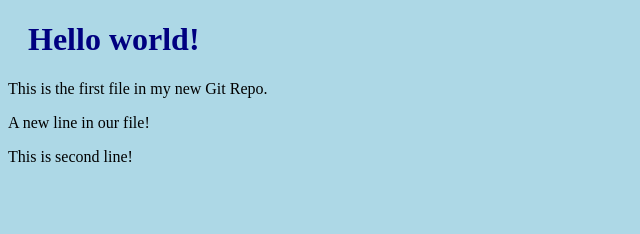
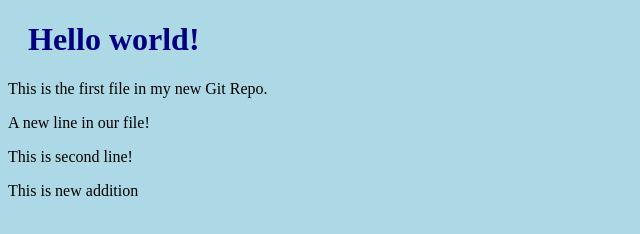
Before and after one commit to ashish041213/TestGit, a plain HTML site: page index.html in a window 1280 px wide. Shown: the whole page, without its empty margins (0-640 px from the left). Drawn offline with Linux system fonts and the light colour scheme.

Commit message:
this is new addition version

```diff
--- a/index.html
+++ b/index.html
@@ -10,6 +10,7 @@
 <p>This is the first file in my new Git Repo.</p>
 <p>A new line in our file!</p>
 <p>This is second line!</P>
+<p>This is new addition</p>
 
 </body>
 </html>
```
